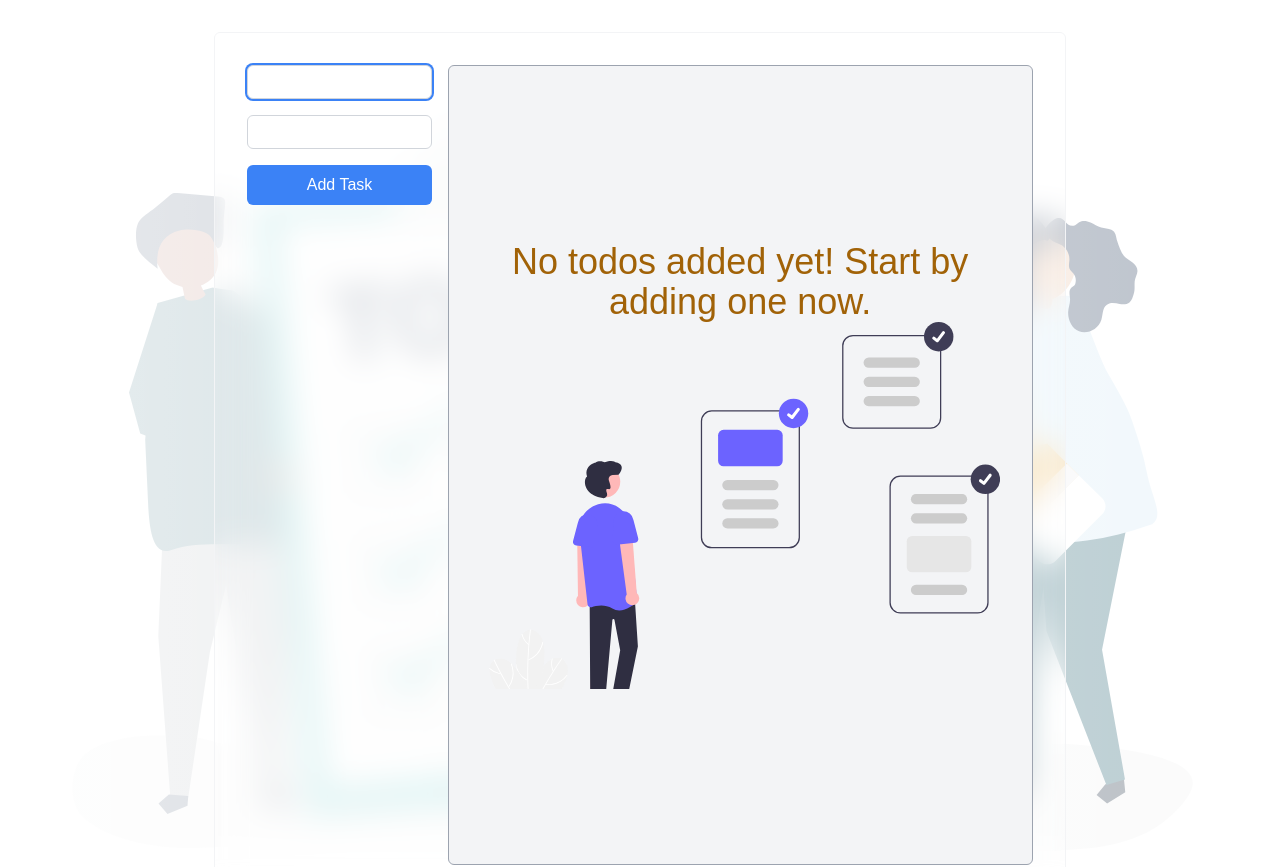
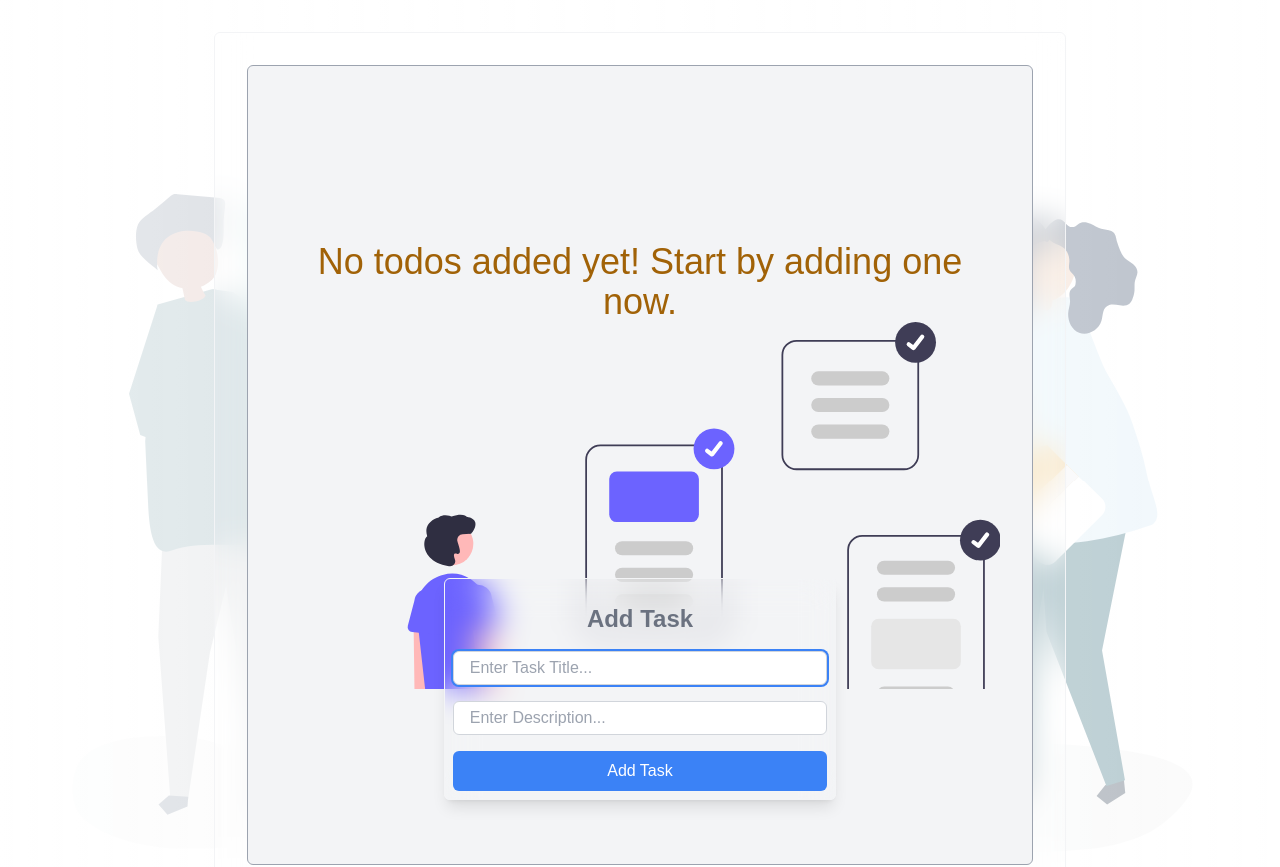
Before and after one commit to Codacad/todo-app, a React (Vite) app: page / in a window 1280 px wide. Shown: the top 867 px of the page. Built offline with nearby package versions, Linux system fonts and the light colour scheme.

Commit message:
changed the layout of app

```diff
--- a/src/components/AddToDo.jsx
+++ b/src/components/AddToDo.jsx
@@ -17,19 +17,22 @@ const AddToDo = ({state, dispatch}) => {
     setDescription("");
   };
   return (
-    <div className="addTodo max-md:mb-4 flex flex-col gap-4 col-span-3 top-0">
+    <div className="addTodo sticky bottom-0 w-[50%] mx-auto mt-8 bg-glass p-2 shadow-lg rounded-md max-md:mb-4 flex flex-col gap-4">
+      <h1 className="text-center text-2xl font-bold mt-4 text-gray-500">Add Task</h1>
       <input
         className="focus:ring-2 rounded-md px-4 py-1 focus:ring-blue-500 outline-none border-[1px] border-gray-300"
         type="text"
         value={title}
         onChange={(e) => setTitle(e.target.value)}
         autoFocus
+        placeholder="Enter Task Title..."
       />
       <input
         className="focus:ring-2 rounded-md px-4 py-1 focus:ring-blue-500 outline-none border-[1px] border-gray-300"
         type="text"
         value={description}
         onChange={(e) => setDescription(e.target.value)}
+        placeholder="Enter Description..."
       />
       <button
         onClick={() =>
--- a/src/components/Todos.jsx
+++ b/src/components/Todos.jsx
@@ -8,9 +8,8 @@ const Todos = () => {
 
   return (
     <>
-      <div className="todo-app md:p-8 p-2 rounded-md md:grid grid-cols-12 gap-4 bg-glass md:w-[70%] w-[100%] mx-auto">
-        <AddToDo state={state} dispatch={dispatch} />
-        <div className="todos w-[100%] min-h-[100vh] col-span-9">
+      <div className="todo-app md:p-8 p-2 rounded-md bg-glass md:w-[70%] w-[100%] mx-auto">
+        <div className="todos w-[100%] min-h-[100vh]">
           {state.length > 0 ? (
             <div className="flex flex-col gap-2">
               {state &&
@@ -27,6 +26,7 @@ const Todos = () => {
             </div>
           )}
         </div>
+        <AddToDo state={state} dispatch={dispatch} />
       </div>
     </>
   );
```
